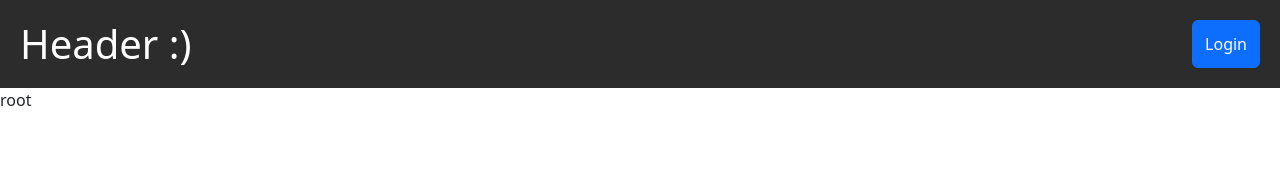
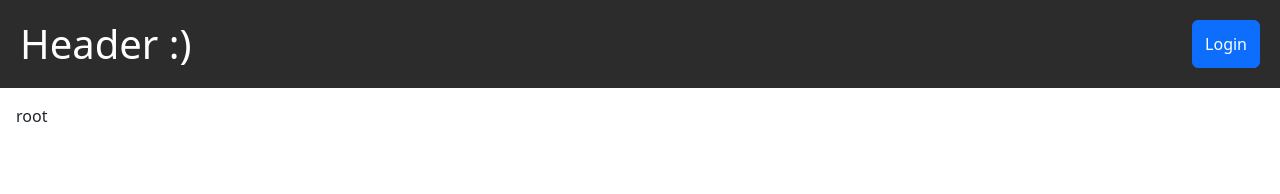
Before and after one commit to JoshThorntonDev/a1-3786643-3785167, a React (Create React App) app: page / in a window 1280 px wide. Shown: the top 194 px of the page. Built offline with nearby package versions, Linux system fonts and the light colour scheme.

Commit message:
Add css to keep content off edge of screen

```diff
--- a/src/App.css
+++ b/src/App.css
@@ -1,38 +1,3 @@
-.App {
-  text-align: center;
+.content {
+  padding:1em;
 }
-
-.App-logo {
-  height: 40vmin;
-  pointer-events: none;
-}
-
-@media (prefers-reduced-motion: no-preference) {
-  .App-logo {
-    animation: App-logo-spin infinite 20s linear;
-  }
-}
-
-.App-header {
-  background-color: #282c34;
-  min-height: 100vh;
-  display: flex;
-  flex-direction: column;
-  align-items: center;
-  justify-content: center;
-  font-size: calc(10px + 2vmin);
-  color: white;
-}
-
-.App-link {
-  color: #61dafb;
-}
-
-@keyframes App-logo-spin {
-  from {
-    transform: rotate(0deg);
-  }
-  to {
-    transform: rotate(360deg);
-  }
-}
--- a/src/App.js
+++ b/src/App.js
@@ -9,7 +9,7 @@ function App() {
   return (
     <BrowserRouter>
       <Header />
-      <div>
+      <div className="content">
         <Routes>
           <Route path="/" element='root' />
           <Route path="/login" element={<Login/>} />
```
